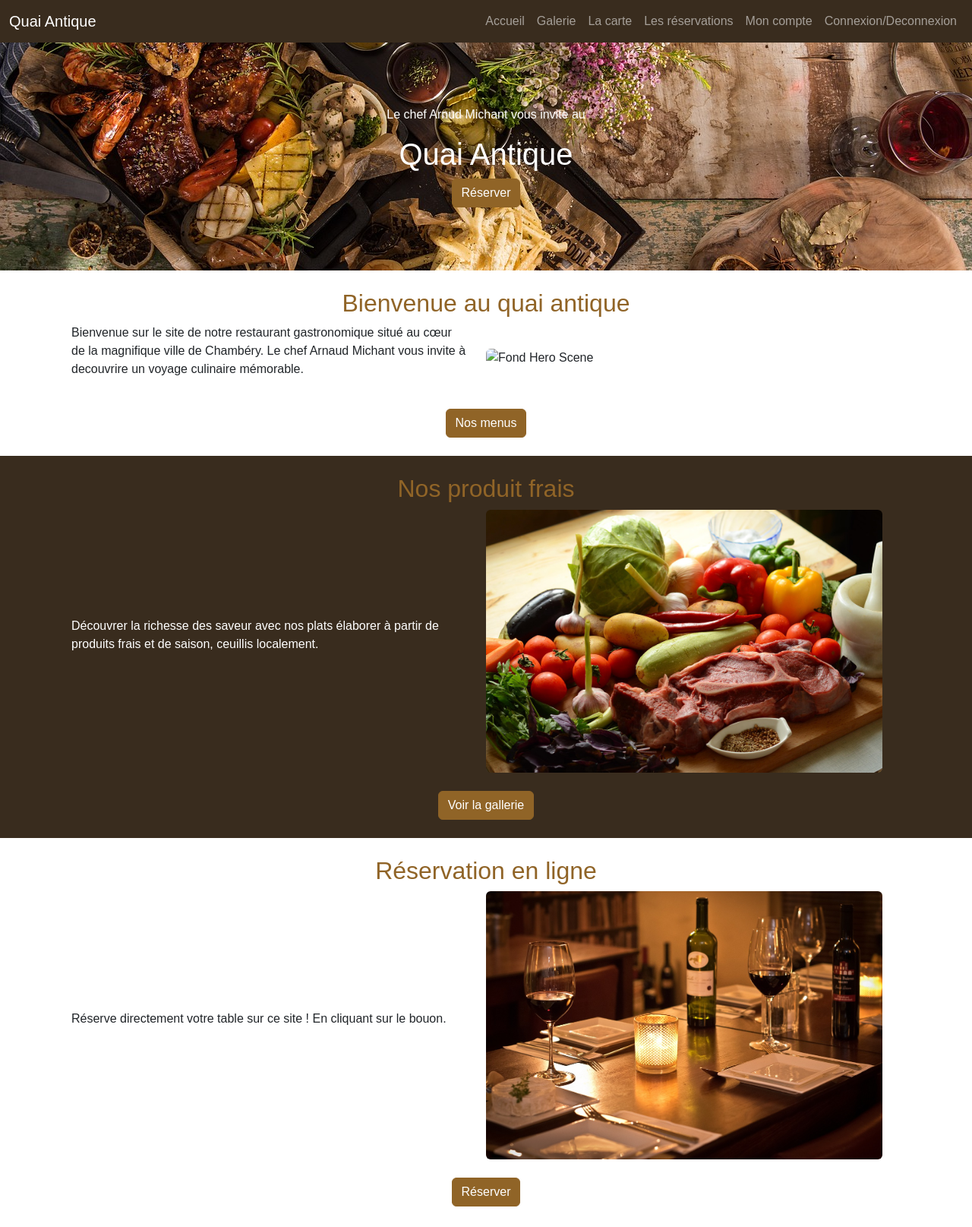
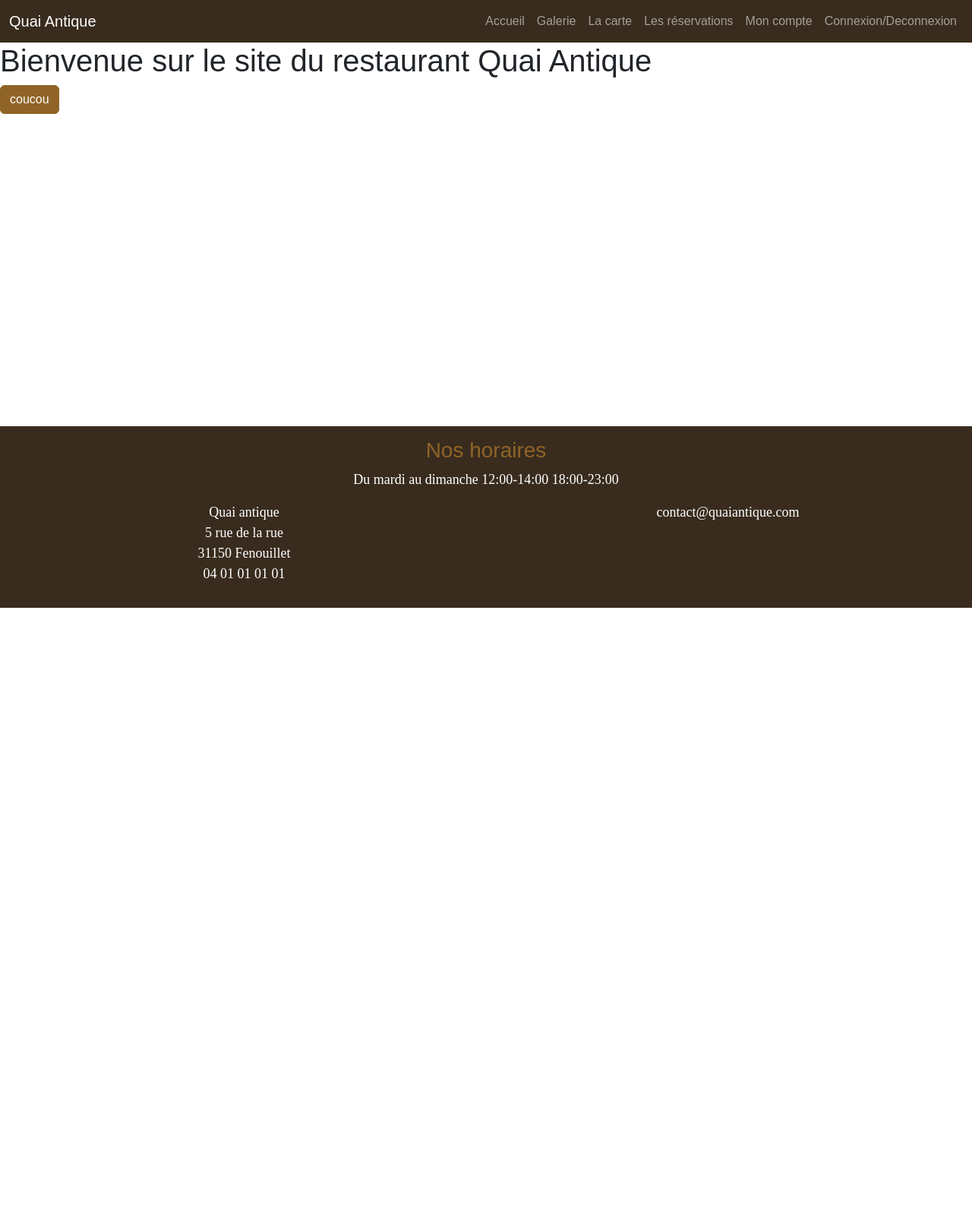
Before and after one commit to Rasta97220/2-QuaisAntiqueRestaurant-front, a website with bundled scripts: page index.html in a window 1280 px wide. Shown: the top 1615 px of the page at 76% size. After the commit the page ends 800 px from the top, so only its background shows below. Built offline with nearby package versions, Linux system fonts and the light colour scheme; files whose address does not match are found by name; a web font is replaced by a local one.

Commit message:
ajout de la page galerie

```diff
--- a/Router/allRoutes.js
+++ b/Router/allRoutes.js
@@ -1,9 +1,10 @@
 import Route from "./Route.js";
 
-//Définir ici vos routes
+// Définir ici vos routes
 export const allRoutes = [
     new Route("/", "Accueil", "/pages/home.html"),
+    new Route("/galerie", "La galerie", "/pages/galerie.html"),
 ];
 
-    //Le titre s'affiche comme ceci : Route.titre - websitename
+// Le titre s'affiche comme ceci : Route.titre - websitename
 export const websiteName = "Quai Antique";
--- a/index.html
+++ b/index.html
@@ -48,18 +48,18 @@
 
      <footer class="bg-dark text-white text-center footer">
         <div class="row">
-            <div class="col-12 col-lg-4">
+            <div class="col-12">
                 <h3 class="text-primary">Nos horaires</h3>
                 <p>Du mardi au dimanche  12:00-14:00  18:00-23:00</p>
             </div>
-            <div class="col-6 col-lg-4">
+            <div class="col-6">
                 <p>Quai antique <br/>
                     5 rue de la rue <br/>
                     31150 Fenouillet <br/>
                     04 01 01 01 01 <br/>
                 </p>
             </div>
-            <div class="col-6 col-lg-4">
+            <div class="col-6">
                 <p>contact@quaiantique.com</p>
             </div>
         </div>
--- a/pages/home.html
+++ b/pages/home.html
@@ -1,65 +1,2 @@
-<div class="hero-scene text-center text-white">
-    <div class="hero-scene-content">
-        <p>Le chef Arnud Michant vous invite au</p>
-        <h1>Quai Antique</h1>
-        <button type="button" class="btn btn-primary">Réserver</button>
-    </div>
-</div>
-
-<section>
-    <article>
-        <div class="container p-4">
-            <div class="row">
-                <h2 class="text-center text-primary">Bienvenue au quai antique</h2>
-                <div class="row row-cols-2 align-items-center">
-                    <div class="col">
-                        <p class="text-justify">
-                            Bienvenue sur le site de notre restaurant gastronomique situé au cœur de la magnifique ville de Chambéry. Le chef Arnaud Michant vous invite à decouvrire un voyage culinaire mémorable.
-                        </p>
-                    </div>
-                    <div class="col">
-                        <img class="w-100 rounded" src="../images/chef.jpg" alt="Fond Hero Scene"/>
-                    </div>
-            </div>
-            <div class="text-center pt-4">
-                <a href="#" class="btn btn-primary">Nos menus</a>
-            </div>
-        </div>
-    </article>
-    <article class="bg-dark text-white">
-        <div class="container p-4">
-            <div class="row">
-                <h2 class="text-center text-primary">Nos produit frais</h2>
-                <div class="row row-cols-2 align-items-center">
-                    <div class="col">
-                        <p class="text-justify">
-                            Découvrer la richesse des saveur avec nos plats élaborer à partir de produits frais et de saison, ceuillis localement.                        </p>
-                    </div>
-                    <div class="col">
-                        <img class="w-100 rounded" src="../images/vegetables.jpg" alt="Fond Hero Scene"/>
-                    </div>
-            </div>
-            <div class="text-center pt-4">
-                <a href="#" class="btn btn-primary">Voir la gallerie</a>
-            </div>
-        </div>
-    </article>
-    <article>
-        <div class="container p-4">
-            <div class="row">
-                <h2 class="text-center text-primary">Réservation en ligne</h2>
-                <div class="row row-cols-2 align-items-center">
-                    <div class="col">
-                        <p class="text-justify">
-                            Réserve directement votre table sur ce site ! En cliquant sur le bouon.                        </p>
-                    </div>
-                    <div class="col">
-                        <img class="w-100 rounded" src="../images/bistro.jpg" alt="Fond Hero Scene"/>
-                    </div>
-            </div>
-            <div class="text-center pt-4">
-                <a href="#" class="btn btn-primary">Réserver</a>
-            </div>
-        </div>
-    </article>
-</section>
+<h1>Bienvenue sur le site du restaurant Quai Antique</h1>
+<button class="btn btn-primary">coucou</button>
--- a/scss/main.scss
+++ b/scss/main.scss
@@ -1,5 +1,5 @@
 @import url("/node_modules/bootstrap-icons/font/bootstrap-icons.css");
-@import 'custom';
+@import "custom";
 
 html {
   position: relative;
@@ -17,23 +17,60 @@ footer.footer {
   width: 100%;
 }
 
+p {
+  font-family: $font-family-serif;
+  font-size: 18px;
+}
 .hero-scene {
-    position: relative; // Ajout de position relative pour s'assurer que l'élément est positionné correctement
-    height: 300px; // Ajout d'une hauteur pour s'assurer que l'élément a une taille définie
-    background-image: url("../images/fondheroscene.jpg"); // Vérifiez que le chemin est correct
+  position: relative;
+  &::before {
+    content: "";
+    position: absolute;
+    top: 0;
+    left: 0;
+    width: 100%;
+    height: 100%;
+    background-image: url("../images/fondheroscene.jpg");
     background-size: cover;
-    background-position: center;
-    background-repeat: no-repeat;
+    filter: brightness(0.5);
+  }
+  * {
+    //positionner les éléments par rapport à son parent(before)
+    position: relative;
+  }
 }
 
 .hero-scene-content {
-    height: 100%; // Assurez-vous que la hauteur est définie ici
+  height: 300px;
   display: flex;
   flex-direction: column;
   justify-content: center;
   align-items: center;
 }
 
-.texte-justify{
+.text-justify {
   text-align: justify;
 }
+
+.image-card {
+  position: relative;
+  &:hover {
+    .titre-image {
+      opacity: 1;
+    }
+    img {
+      filter: brightness(0.3);
+    }
+  }
+  img {
+    transition: all 0.3s;
+  }
+  .titre-image {
+    position: absolute;
+    top: 50%;
+    left: 50%;
+    transform: translate(-50%, -50%);
+    opacity: 0;
+    transition: all 0.3s;
+  }
+}
```
Also changed, not shown: pages/galerie.html (added, +45 -0 lines), scss/main.css, 1 other file. Lines whose indentation alone changed are shown as unchanged.
